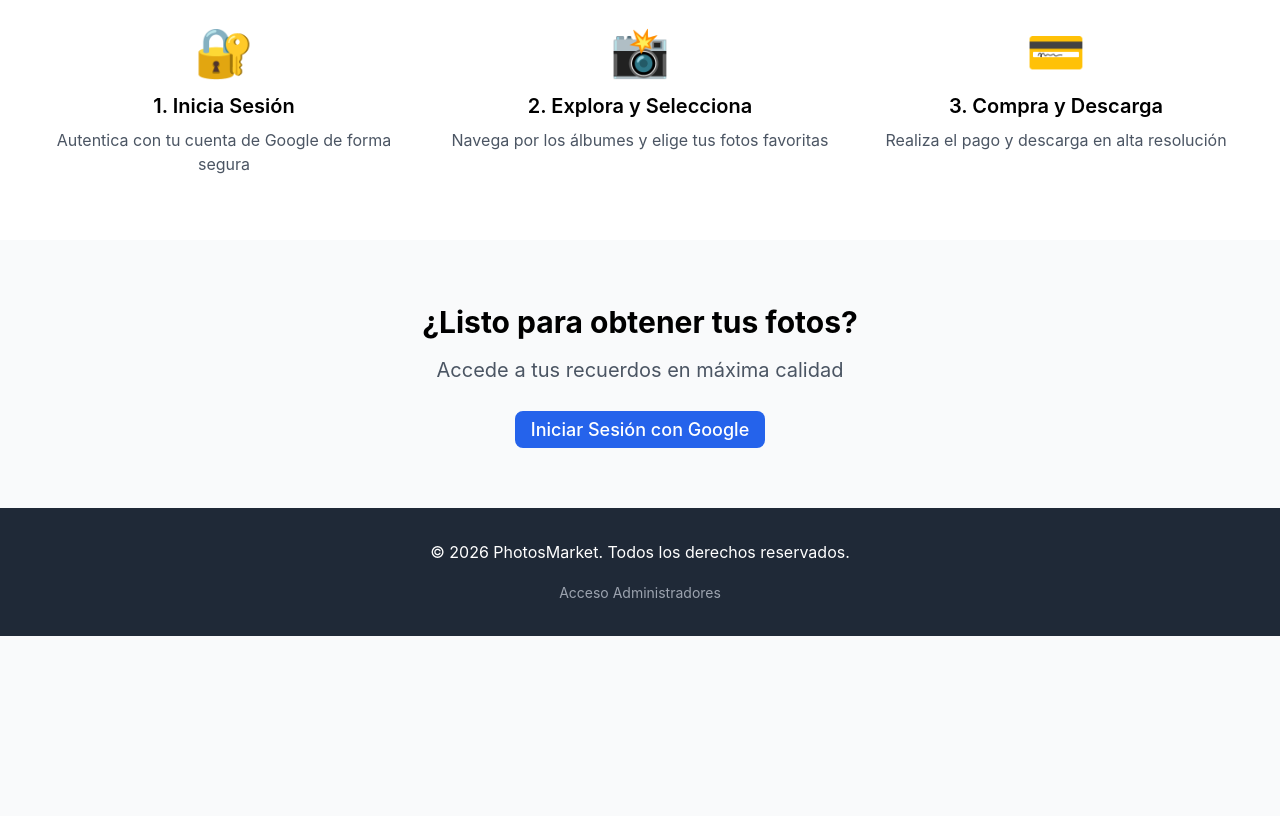
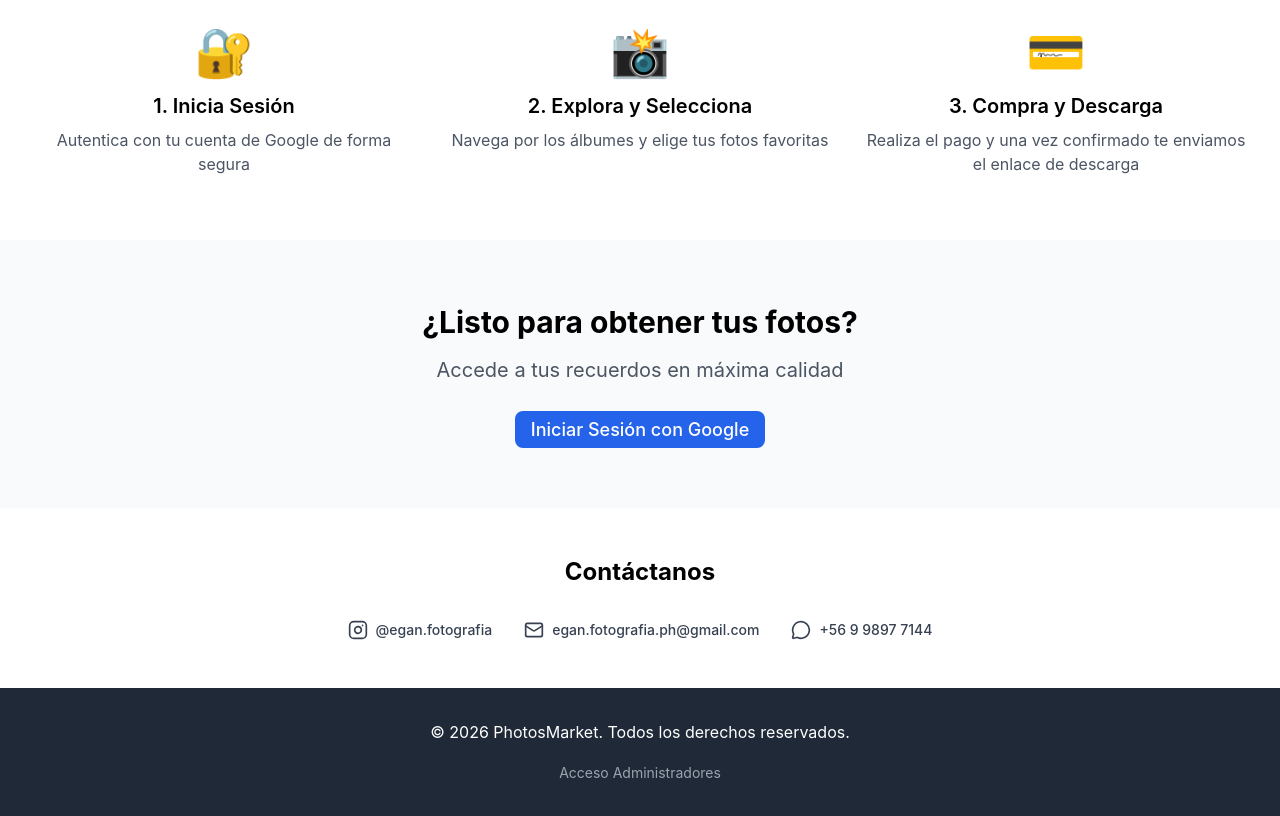
Before and after one commit to enzitoan/photos-market, a Vue app in the folder src/frontend/: page / in a window 1280 px wide. Shown: the part 520-1336 px from the top of the page. Before the commit the page ends 1156 px from the top, so only its background shows below. Built offline with nearby package versions, Linux system fonts and the light colour scheme.

Commit message:
Add lucide-vue-next dependency and enhance HomeView with contact section

```diff
--- a/src/frontend/src/views/HomeView.vue
+++ b/src/frontend/src/views/HomeView.vue
@@ -48,7 +48,7 @@
             <div class="text-center">
               <div class="text-5xl mb-4">💳</div>
               <h3 class="text-xl font-semibold mb-2">3. Compra y Descarga</h3>
-              <p class="text-gray-600">Realiza el pago y descarga en alta resolución</p>
+              <p class="text-gray-600">Realiza el pago y una vez confirmado te enviamos el enlace de descarga</p>
             </div>
           </div>
         </div>
@@ -69,6 +69,49 @@
           >
             Iniciar Sesión con Google
           </router-link>
+        </div>
+      </section>
+
+      <!-- Contact Section -->
+      <section class="bg-white py-12">
+        <div class="max-w-4xl mx-auto px-4 sm:px-6 lg:px-8 text-center">
+          <h2 class="text-2xl font-bold mb-8">Contáctanos</h2>
+
+          <div class="flex justify-center items-center gap-8 flex-wrap">
+            <!-- Instagram -->
+            <a
+              href="https://instagram.com/egan.fotografia"
+              target="_blank"
+              rel="noopener noreferrer"
+              class="flex items-center gap-2 text-gray-700 hover:text-purple-600 transition-colors"
+              title="Instagram"
+            >
+              <Instagram :size="20" />
+              <span class="text-sm font-medium">@egan.fotografia</span>
+            </a>
+
+            <!-- Email -->
+            <a
+              href="mailto:egan.fotografia.ph@gmail.com"
+              class="flex items-center gap-2 text-gray-700 hover:text-blue-600 transition-colors"
+              title="Email"
+            >
+              <Mail :size="20" />
+              <span class="text-sm font-medium">egan.fotografia.ph@gmail.com</span>
+            </a>
+
+            <!-- WhatsApp -->
+            <a
+              href="https://wa.me/56998977144"
+              target="_blank"
+              rel="noopener noreferrer"
+              class="flex items-center gap-2 text-gray-700 hover:text-green-600 transition-colors"
+              title="WhatsApp"
+            >
+              <MessageCircle :size="20" />
+              <span class="text-sm font-medium">+56 9 9897 7144</span>
+            </a>
+          </div>
         </div>
       </section>
     </main>
@@ -94,6 +137,7 @@
 <script setup>
 import { useAuthStore } from '@/stores/auth'
 import NavBar from '@/components/NavBar.vue'
+import { Instagram, Mail, MessageCircle } from 'lucide-vue-next'
 
 const authStore = useAuthStore()
 </script>
```
Also changed, not shown: src/frontend/package.json (+6 -5 lines), 1 other file (tests, documents, lock files or other folders).
